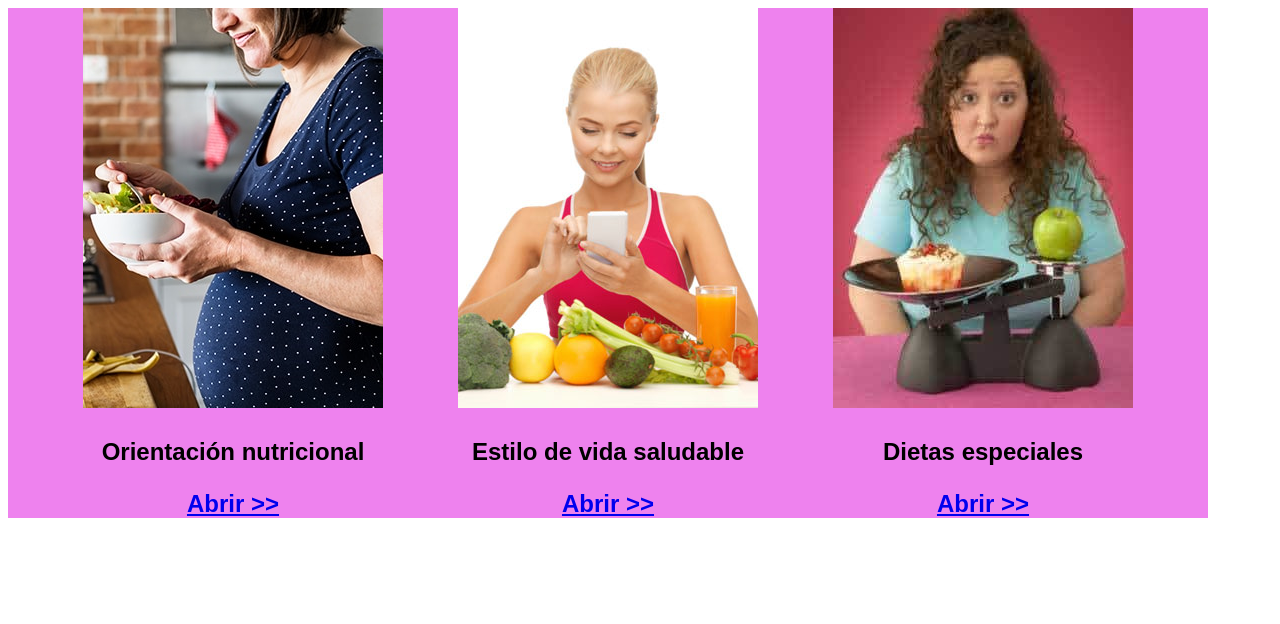
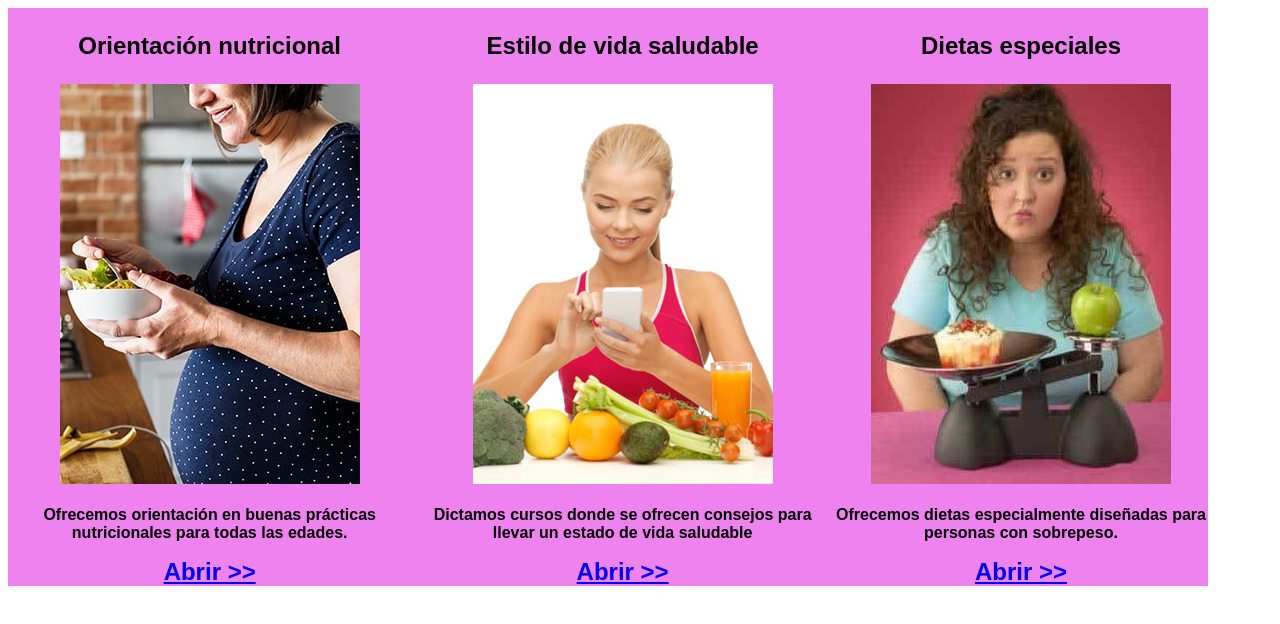
Before and after one commit to Grupo-42-Mision-TIC-2022/Semana-1-42, a website: page index.html in a window 1280 px wide. Drawn offline with Linux system fonts and the light colour scheme.

Commit message:
Sección Servicios completada

```diff
--- a/index.html
+++ b/index.html
@@ -13,19 +13,31 @@
 		<!-- servicios -->
 		<section id="services" class="servicios">
 	    	<div class="servicios__contenedor">
+		    	<p>Orientación nutricional</p>
 		    	<img src="services1.jpg" alt="services1">
-		    	<p>Orientación nutricional</p>
-		    	<a href="#">Abrir >></a>
+		    	<p style="font-size: 12pt">
+		    		Ofrecemos orientación en buenas prácticas nutricionales
+		    		para todas las edades.
+		    	</p>
+		    	<a href="https://www.nutricionenmovimiento.co/">Abrir >></a>
 		    </div>
 		    <div class="servicios__contenedor">
+		    	<p>Estilo de vida saludable</p>
 		    	<img src="services2.jpg", alt="services2">
-		    	<p>Estilo de vida saludable</p>
-		    	<a href="#">Abrir >></a>
+		    	<p style="font-size: 12pt">
+		    		Dictamos cursos donde se ofrecen consejos para llevar
+		    		un estado de vida saludable
+		    	</p>
+		    	<a href="https://www.hospitalinfantildesanjose.org.co/cuidados-generales/consejos-para-llevar-un-estilo-de-vida-saludable">Abrir >></a>
 		    </div>
 		    <div class="servicios__contenedor">
+		    	<p>Dietas especiales</p>
 		    	<img src="services3.jpg", alt="services3">
-		    	<p>Dietas especiales</p>
-		    	<a href="#">Abrir >></a>
+		    	<p style="font-size: 12pt">
+		    		Ofrecemos dietas especialmente diseñadas para
+		    		personas con sobrepeso.
+		    	</p>
+		    	<a href="https://fundaciondelcorazon.com/nutricion/dieta/1266-dieta-obesidad.html">Abrir >></a>
 	    	</div>
     	</section>
 	</main>
```
